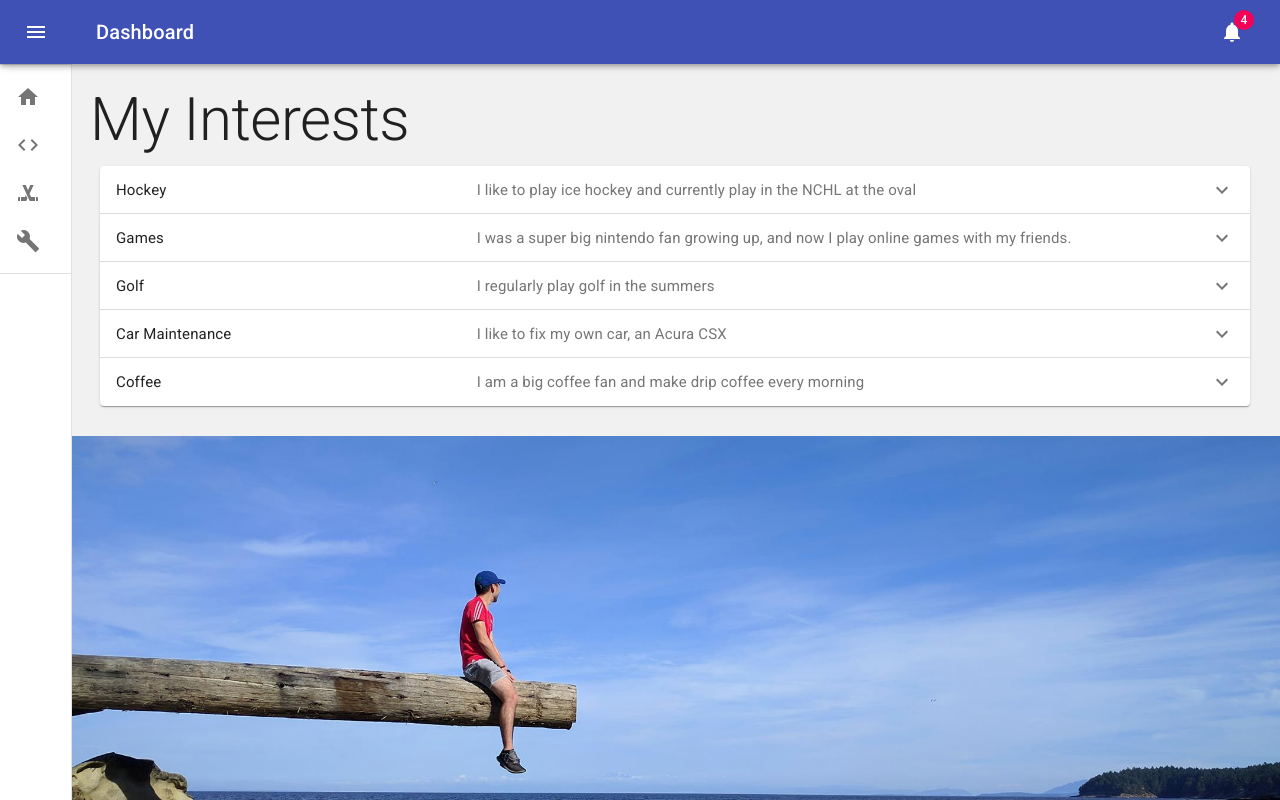
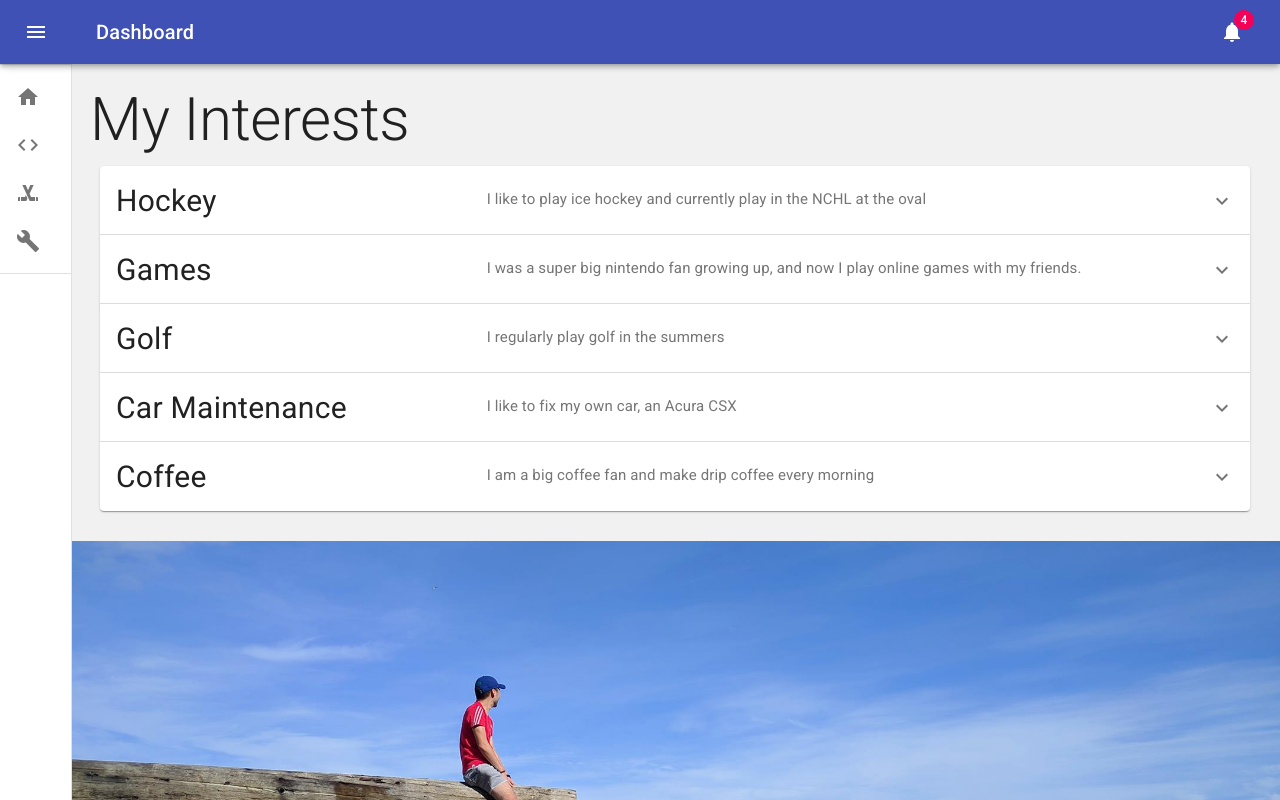
Before and after one commit to LucMurakami/lucmurakami-website-frontend, a React (Create React App) app: page /interests in a window 1280 px wide. Shown: the top 800 px of the page. Built offline with nearby package versions, Linux system fonts and the light colour scheme.

Commit message:
Small update to Interests Screen

```diff
--- a/src/Components/ControlledExpansionPanel.js
+++ b/src/Components/ControlledExpansionPanel.js
@@ -15,13 +15,14 @@ const useStyles = makeStyles((theme) => ({
     padding: 10,
   },
   heading: {
-    fontSize: theme.typography.pxToRem(15),
+    fontSize: theme.typography.pxToRem(30),
     flexBasis: "33.33%",
     flexShrink: 0,
   },
   secondaryHeading: {
     fontSize: theme.typography.pxToRem(15),
     color: theme.palette.text.secondary,
+    padding: 10,
   },
 }));
 
```
